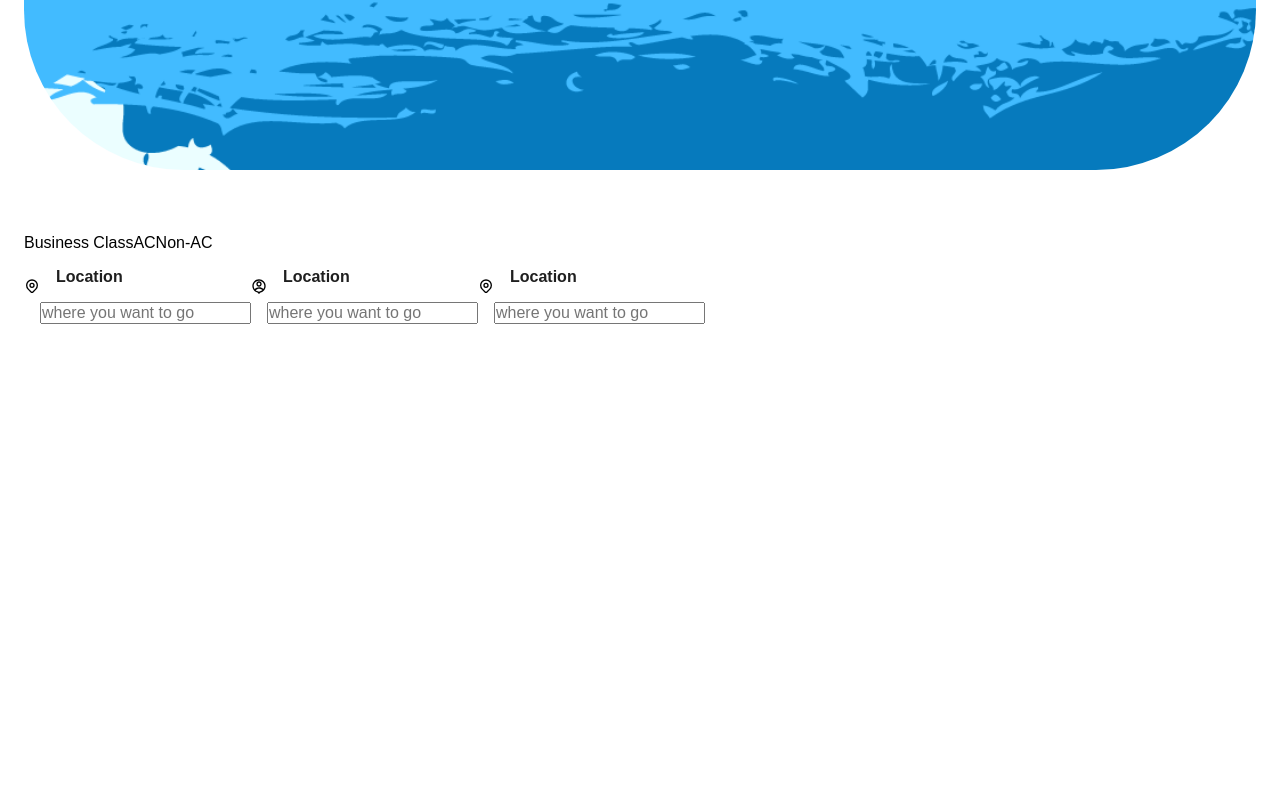
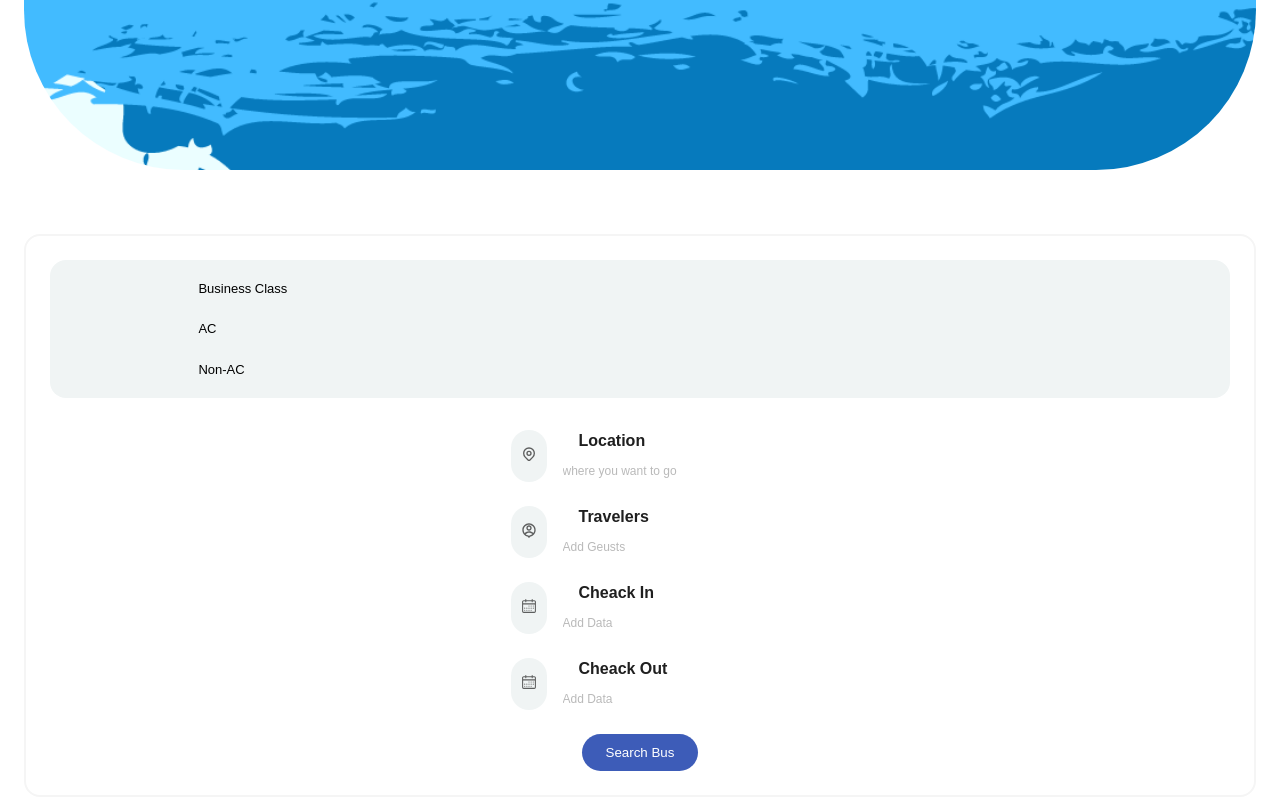
Before and after one commit to rezwanulislamrimel/Drive, a React (Vite) app: page / in a window 1280 px wide. Shown: the part 1310-2119 px from the top of the page. Before the commit the page ends 1666 px from the top, so only its background shows below. Built offline with nearby package versions, Linux system fonts and the light colour scheme.

Commit message:
search section added

```diff
--- a/src/Components/NavBar/NavBar.jsx
+++ b/src/Components/NavBar/NavBar.jsx
@@ -7,13 +7,25 @@ import { TfiMenuAlt } from "react-icons/tfi";
 import { AiOutlineGlobal } from "react-icons/ai";
 
 function NavBar() {
+  // remove navbar in the small width screen
   const [active, setActive] = useState("navBarMenu");
   const showNavBar = () => {
     setActive("navBarMenu showNavBar");
   };
+
   const removeNavBar = () => {
     setActive("navBarMenu");
   };
+  //  add a bacground color in the second navbar
+  const [noBG, addBg] = useState("NavigationBarTwo");
+  const addBgColor = () => {
+    if (window.scrollY >= 10) {
+      addBg("NavigationBarTwo navbarWithBg");
+    } else {
+      addBg("NavigationBarTwo");
+    }
+  };
+  window.addEventListener("scroll", addBgColor);
   return (
     <div className="NavigationBar flex">
       <div className="NavigationBarOne flex">
@@ -33,7 +45,7 @@ function NavBar() {
           <span>Sign Out</span>
         </div>
       </div>
-      <div className="NavigationBarTwo flex">
+      <div className={noBG}>
         <div className="logoDiv">
           <img src={logo} className="logo" />
         </div>
--- a/src/Components/Search/Search.jsx
+++ b/src/Components/Search/Search.jsx
@@ -2,54 +2,74 @@ import React from "react";
 //! imported icon -----------
 import { HiOutlineLocationMarker } from "react-icons/hi";
 import { RiAccountPinCircleLine } from "react-icons/ri";
+import { RxCalendar } from "react-icons/rx";
 
 function Search() {
   return (
     <div>
       <div className="search container section ">
         <div className="sectionContainer grid">
-          <div className="searchBtn flex">
-            <div className="singleSearchBtn">
+          <div className="btns flex">
+            <div className="singleBtn">
               <span>Business Class</span>
             </div>
 
-            <div className="singleSearchBtn">
+            <div className="singleBtn">
               <span>AC</span>
             </div>
 
-            <div className="singleSearchBtn">
+            <div className="singleBtn">
               <span>Non-AC</span>
             </div>
           </div>
-        </div>
           <div className="searchInputs flex">
-          {/* signle input section  */}
+            {/* signle input section one  */}
+
             <div className="singlInput flex">
               <div className="iconDiv">
                 <HiOutlineLocationMarker className="icon"></HiOutlineLocationMarker>
               </div>
-            <div className="contents">
+              <div className="texts">
                 <h4>Location</h4>
                 <input type="text " placeholder="where you want to go" />
               </div>
             </div>
+            {/* signle input section Two */}
+
             <div className="singlInput flex">
               <div className="iconDiv">
                 <RiAccountPinCircleLine className="icon"></RiAccountPinCircleLine>
               </div>
-            <div className="contents">
-              <h4>Location</h4>
-              <input type="text " placeholder="where you want to go" />
+              <div className="texts">
+                <h4>Travelers</h4>
+                <input type="text " placeholder="Add Geusts" />
               </div>
             </div>
+            {/* signle input section Three  */}
+
             <div className="singlInput flex">
               <div className="iconDiv">
-              <HiOutlineLocationMarker className="icon"></HiOutlineLocationMarker>
+                <RxCalendar className="icon"></RxCalendar>
               </div>
-            <div className="contents">
-              <h4>Location</h4>
-              <input type="text " placeholder="where you want to go" />
+              <div className="texts">
+                <h4>Cheack In</h4>
+                <input type="text " placeholder="Add Data" />
               </div>
+            </div>
+            {/* signle input section Four  */}
+
+            <div className="singlInput flex">
+              <div className="iconDiv">
+                <RxCalendar className="icon"></RxCalendar>
+              </div>
+              <div className="texts">
+                <h4>Cheack Out</h4>
+                <input type="text " placeholder="Add Data" />
+              </div>
+            </div>
+            {/* btn section  */}
+
+            <button className="btn btnBlock flex">Search Bus</button>
           </div>
         </div>
       </div>
--- a/src/main.css
+++ b/src/main.css
@@ -203,6 +203,10 @@ h2 {
   right: 50%;
   transition: 0.3s ease-in-out;
 }
+.NavigationBar .navbarWithBg {
+  background: var(--secondaryColor);
+  padding: 0.5rem 1rem;
+}
 
 .home {
   padding-top: 10rem;
@@ -227,4 +231,74 @@ h2 {
 .home .bus {
   border-radius: 10rem;
   width: 100%;
+}
+
+.search .sectionContainer {
+  width: 100%;
+  padding: 1.5rem;
+  border: 2px solid var(--grayBg);
+  border-radius: 16px;
+  row-gap: 2rem;
+}
+.search .sectionContainer .btns {
+  background: var(--secondaryColor);
+  padding: 0.5rem;
+  border-radius: 1rem;
+  flex-direction: column;
+  width: 100%;
+  margin: auto;
+}
+.search .sectionContainer .btns .singleBtn {
+  padding: 0.8rem 1.5rem;
+  font-size: 13px;
+  border-radius: 3rem;
+  width: 80%;
+  align-items: center;
+}
+.search .sectionContainer .btns .singleBtn:hover {
+  background: var(--primaryColor);
+  color: var(--whiteColor);
+  font-weight: 500;
+  transition: 0.4s ease;
+}
+.search .sectionContainer .btns .active {
+  background: var(--primaryColor);
+  color: var(--whiteColor);
+  font-weight: 500;
+}
+.search .sectionContainer .searchInputs {
+  width: 100%;
+  justify-content: center;
+  flex-direction: column;
+  gap: 1.5rem;
+}
+.search .sectionContainer .searchInputs .singlInput .iconDiv {
+  padding: 16px 10px;
+  border-radius: 3rem;
+  background: var(--secondaryColor);
+  margin-right: 1rem;
+}
+.search .sectionContainer .searchInputs .singlInput .iconDiv .icon {
+  color: var(--blackColor);
+  opacity: 0.7;
+}
+.search .sectionContainer .searchInputs .singlInput .texts h4 {
+  padding-top: 0;
+  padding-bottom: 0.7rem;
+  color: var(--blackColor);
+  font-weight: 700;
+}
+.search .sectionContainer .searchInputs .singlInput .texts input {
+  width: 95%;
+  border: none;
+  outline: none;
+  background: transparent;
+}
+.search .sectionContainer .searchInputs .singlInput .texts input::-moz-placeholder {
+  font-size: 12px;
+  opacity: 0.5;
+}
+.search .sectionContainer .searchInputs .singlInput .texts input::placeholder {
+  font-size: 12px;
+  opacity: 0.5;
 }/*# sourceMappingURL=main.css.map */
--- a/src/main.scss
+++ b/src/main.scss
@@ -213,6 +213,11 @@ h2 {
             transition: 0.3s ease-in-out;
         }
     }
+    .navbarWithBg {
+        background: var(--secondaryColor);
+        padding: 0.5rem 1rem;
+        box-shadow: rgba(0 0 0 0.1) 0px 10px 15px -3px rgba(0 0 0 0.05) 0px 4px 6px -2px;
+    }
 }
 
 //* Home section styling start here
@@ -246,3 +251,77 @@ h2 {
 //! Home section style end here
 
 //todo Search Section styling start here
+
+.search {
+    .sectionContainer {
+        width: 100%;
+        padding: 1.5rem;
+        border: 2px solid var(--grayBg);
+        border-radius: 16px;
+        row-gap: 2rem;
+        .btns {
+            background: var(--secondaryColor);
+            padding: 0.5rem;
+            border-radius: 1rem;
+            flex-direction: column;
+            width: 100%;
+            margin: auto;
+
+            .singleBtn {
+                padding: 0.8rem 1.5rem;
+                font-size: 13px;
+                border-radius: 3rem;
+                width: 80%;
+                align-items: center;
+
+                &:hover {
+                    background: var(--primaryColor);
+                    color: var(--whiteColor);
+                    font-weight: 500;
+                    transition: 0.4s ease;
+                }
+            }
+            .active {
+                background: var(--primaryColor);
+                color: var(--whiteColor);
+                font-weight: 500;
+            }
+        }
+        .searchInputs {
+            width: 100%;
+            justify-content: center;
+            flex-direction: column;
+            gap: 1.5rem;
+            .singlInput {
+                .iconDiv {
+                    padding: 16px 10px;
+                    border-radius: 3rem;
+                    background: var(--secondaryColor);
+                    margin-right: 1rem;
+                    .icon {
+                        color: var(--blackColor);
+                        opacity: 0.7;
+                    }
+                }
+                .texts {
+                    h4 {
+                        padding-top: 0;
+                        padding-bottom: 0.7rem;
+                        color: var(--blackColor);
+                        font-weight: 700;
+                    }
+                    input {
+                        width: 95%;
+                        border: none;
+                        outline: none;
+                        background: transparent;
+                        &::placeholder {
+                            font-size: 12px;
+                            opacity: 0.5;
+                        }
+                    }
+                }
+            }
+        }
+    }
+}
```
Also changed, not shown: 1 other file (tests, documents, lock files or other folders). Lines whose indentation alone changed are shown as unchanged.
